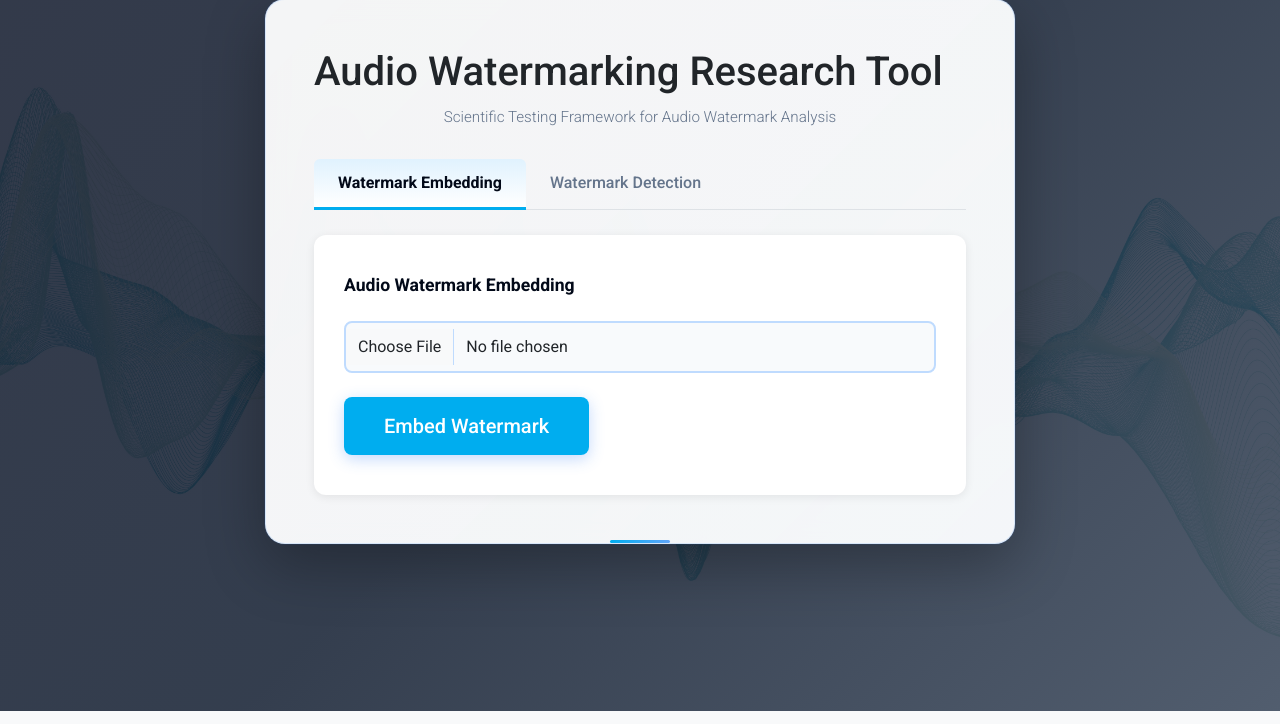
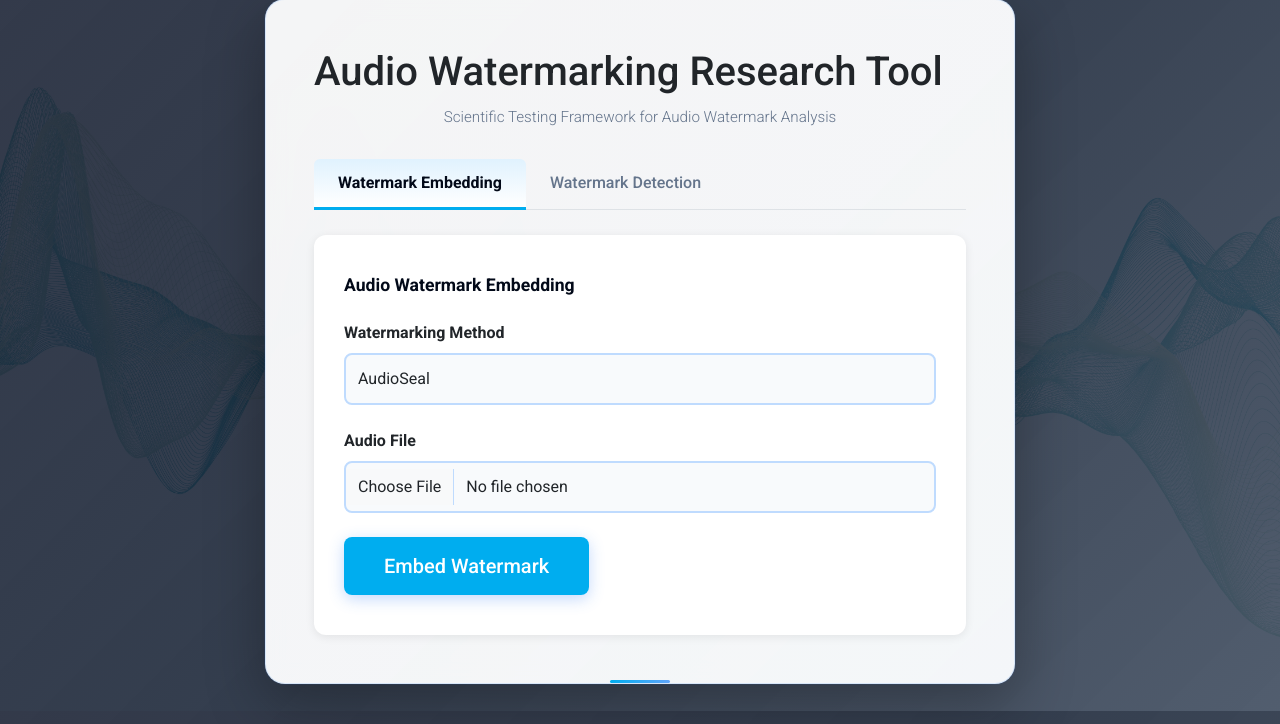
Before and after one commit to MortyMcFlyy/Watermarking-in-generativer-Sprachsynthese, a Flask app: page / in a window 1280 px wide. Shown: the part 89-813 px from the top of the page. Run offline with Flask 3, Linux system fonts and the light colour scheme.

Commit message:
added dropdown to choose between perth and audioseal ( perth does seem not to work 100% correct with its detection)

```diff
--- a/src/watermark_testing/api/app.py
+++ b/src/watermark_testing/api/app.py
@@ -3,10 +3,16 @@
 import sys
 from pathlib import Path
 
+import numpy as np
+
 # Füge den Parent-Ordner zum Path hinzu
 sys.path.append(str(Path(__file__).parent.parent))
 
+# AudioSeal Imports
 from aimodels.AudioSeal.audioseal_handler import prepare_audio, embed_watermark, detect_watermark, save_audio
+# PerTh Imports
+from aimodels.PerTh.perth_handler import embed_perth_watermark, detect_perth_watermark
+
 from database.database import init_db, SessionLocal
 from database.repositories import UserRepository, AudioFileRepository
 from services.audio_service import AudioService
@@ -109,29 +115,39 @@
 def embed():
     """
     Embed Watermark in Audio
-    - Upload + Watermarking
+    - Upload + Watermarking (AudioSeal oder PerTh)
     - Speichert Original UND Watermarked in DB
     """
     if 'audio' not in request.files:
         return jsonify({'error': 'Keine Datei gefunden'}), 400
 
     file = request.files['audio']
+    method = request.form.get('method', 'audioseal')  # Default: AudioSeal
 
     if file.filename == '':
         return jsonify({'error': 'Keine Datei ausgewählt'}), 400
+
+    if method not in ['audioseal', 'perth']:
+        return jsonify({'error': 'Ungültige Methode. Wähle "audioseal" oder "perth"'}), 400
 
     try:
         # 1. Original-Datei speichern
         filename, input_path = AudioService.save_uploaded_file(file, UPLOAD_FOLDER)
         original_metadata = AudioService.get_audio_metadata(input_path)
 
-        # 2. Watermark einbetten
-        audio_tensor, sr = prepare_audio(input_path)
-        watermarked_audio = embed_watermark(audio_tensor, sr)
+        # 2. Watermark einbetten - je nach Methode
+        output_filename = f"watermarked_{method}_{filename}"
+        output_path = os.path.join(UPLOAD_FOLDER, output_filename)
 
-        output_filename = f"watermarked_{filename}"
-        output_path = os.path.join(UPLOAD_FOLDER, output_filename)
-        save_audio(watermarked_audio, sr, output_path)
+        if method == 'audioseal':
+            audio_tensor, sr = prepare_audio(input_path)
+            watermarked_audio = embed_watermark(audio_tensor, sr)
+            save_audio(watermarked_audio, sr, output_path)
+            watermark_type = 'AudioSeal'
+
+        elif method == 'perth':
+            embed_perth_watermark(input_path, output_path)
+            watermark_type = 'PerTh'
 
         watermarked_metadata = AudioService.get_audio_metadata(output_path)
 
@@ -161,7 +177,7 @@
             sample_rate=watermarked_metadata['sample_rate'],
             duration=watermarked_metadata['duration'],
             has_watermark=True,
-            watermark_type='AudioSeal'
+            watermark_type=watermark_type
         )
 
         return send_file(output_path, as_attachment=True, download_name=output_filename)
@@ -177,37 +193,51 @@
 def detect():
     """
     Detect Watermark in Audio
-    - Upload + Detection
+    - Upload + Detection (AudioSeal oder PerTh)
     - Speichert Detection-Ergebnis in DB
     """
     if 'audio' not in request.files:
         return jsonify({'error': 'Keine Datei gefunden'}), 400
 
     file = request.files['audio']
+    method = request.form.get('method', 'audioseal')  # Default: AudioSeal
 
     if file.filename == '':
         return jsonify({'error': 'Keine Datei ausgewählt'}), 400
+
+    if method not in ['audioseal', 'perth']:
+        return jsonify({'error': 'Ungültige Methode. Wähle "audioseal" oder "perth"'}), 400
 
     try:
         # 1. Datei speichern
         filename, input_path = AudioService.save_uploaded_file(file, UPLOAD_FOLDER)
         metadata = AudioService.get_audio_metadata(input_path)
 
-        # 2. Detection durchführen
-        audio_tensor, sr = prepare_audio(input_path)
-        confidence, message = detect_watermark(audio_tensor, sr)
+        # 2. Detection durchführen - je nach Methode
+        if method == 'audioseal':
+            audio_tensor, sr = prepare_audio(input_path)
+            confidence, message = detect_watermark(audio_tensor, sr)
 
-        # Tensor zu Float konvertieren
-        if hasattr(confidence, 'cpu'):
-            confidence = float(confidence.cpu().detach().numpy())
-        else:
-            confidence = float(confidence)
+            # Tensor zu Float konvertieren
+            if hasattr(confidence, 'cpu'):
+                confidence = float(confidence.cpu().detach().numpy())
+            else:
+                confidence = float(confidence)
 
-        if hasattr(message, 'cpu'):
-            message = message.cpu().detach().numpy().tolist()
+            if hasattr(message, 'cpu'):
+                message = message.cpu().detach().numpy().tolist()
 
-        confidence_percent = confidence * 100
-        detected = confidence_percent >= 50
+            confidence_percent = confidence * 100
+            detected = bool(confidence_percent >= 50)  # Explizit zu bool
+            watermark_type = 'AudioSeal'
+            watermark_data = None  # AudioSeal gibt kein extrahiertes Watermark zurück
+
+        elif method == 'perth':
+            watermark, detected = detect_perth_watermark(input_path)
+            detected = bool(detected)  # Explizit zu Python bool konvertieren
+            watermark_type = 'PerTh'
+            watermark_data = watermark
+            # PerTh hat keinen Confidence Score - nur detected True/False
 
         # 3. In DB speichern mit Detection-Info
         db = get_db_session()
@@ -222,16 +252,30 @@
             sample_rate=metadata['sample_rate'],
             duration=metadata['duration'],
             has_watermark=detected,
-            watermark_type='AudioSeal' if detected else None
+            watermark_type=watermark_type if detected else None
         )
 
-        return jsonify({
+        response_data = {
             'detected': detected,
-            'confidence': confidence_percent,
-            'message': message,
             'filename': filename,
-            'audio_id': audio_file.id
-        }), 200
+            'audio_id': audio_file.id,
+            'method': watermark_type
+        }
+
+        # Methoden-spezifische Daten
+        if method == 'perth':
+            # PerTh: Nur Watermark-Daten, kein Confidence
+            if watermark_data is not None:
+                if isinstance(watermark_data, np.ndarray):
+                    response_data['watermark'] = watermark_data.tolist()
+                else:
+                    response_data['watermark'] = watermark_data
+        elif method == 'audioseal':
+            # AudioSeal: Hat Confidence Score
+            response_data['confidence'] = confidence_percent
+            response_data['message'] = message
+
+        return jsonify(response_data), 200
 
     except Exception as e:
         return jsonify({'error': str(e)}), 500
--- a/src/watermark_testing/api/static/js/watermark.js
+++ b/src/watermark_testing/api/static/js/watermark.js
@@ -1,5 +1,7 @@
 function embedWatermark() {
     const fileInput = document.getElementById('audioFile');
+    const methodSelect = document.getElementById('embedMethod');
+    const method = methodSelect.value;
 
     if (!fileInput.files[0]) {
         showResult('❌ Bitte wähle eine Audio-Datei aus!', true, 'embedResult');
@@ -8,32 +10,41 @@
 
     const formData = new FormData();
     formData.append('audio', fileInput.files[0]);
+    formData.append('method', method);
 
-    showResult('⏳ Watermark wird eingebettet...', false, 'embedResult');
+    const methodName = method === 'audioseal' ? 'AudioSeal' : 'PerTh';
+    showResult(`⏳ Watermark wird mit ${methodName} eingebettet...`, false, 'embedResult');
 
     fetch('/watermark/embed', {
         method: 'POST',
         body: formData
     })
-    .then(response => response.blob())
+    .then(response => {
+        if (!response.ok) {
+            return response.json().then(err => { throw new Error(err.error || 'Unbekannter Fehler'); });
+        }
+        return response.blob();
+    })
     .then(blob => {
         const url = window.URL.createObjectURL(blob);
         const a = document.createElement('a');
         a.href = url;
-        a.download = 'watermarked_' + fileInput.files[0].name;
+        a.download = `watermarked_${method}_` + fileInput.files[0].name;
         document.body.appendChild(a);
         a.click();
         a.remove();
 
-        showResult('✅ Watermark erfolgreich eingebettet! Download startet...', false, 'embedResult');
+        showResult(`✅ Watermark erfolgreich mit ${methodName} eingebettet! Download startet...`, false, 'embedResult');
     })
     .catch(error => {
-        showResult('❌ Fehler: ' + error, true, 'embedResult');
+        showResult('❌ Fehler: ' + error.message, true, 'embedResult');
     });
 }
 
 function detectWatermark() {
     const fileInput = document.getElementById('detectFile');
+    const methodSelect = document.getElementById('detectMethod');
+    const method = methodSelect.value;
 
     if (!fileInput.files[0]) {
         showResult('❌ Bitte wähle eine Audio-Datei aus!', true, 'detectResult');
@@ -42,8 +53,10 @@
 
     const formData = new FormData();
     formData.append('audio', fileInput.files[0]);
+    formData.append('method', method);
 
-    showResult('⏳ Watermark wird gescannt...', false, 'detectResult');
+    const methodName = method === 'audioseal' ? 'AudioSeal' : 'PerTh';
+    showResult(`⏳ Watermark wird mit ${methodName} gescannt...`, false, 'detectResult');
 
     fetch('/watermark/detect', {
         method: 'POST',
@@ -56,13 +69,23 @@
             return;
         }
 
-        const confidence = data.confidence.toFixed(2);
         const detected = data.detected;
+        const methodBadgeClass = method === 'audioseal' ? 'badge-audioseal' : 'badge-perth';
 
         let resultHTML = `
             <div class="mt-4">
-                <h6 class="text-center">📊 Analyse: ${data.filename}</h6>
+                <h6 class="text-center">
+                    📊 Analyse: ${data.filename}
+                    <span class="method-badge ${methodBadgeClass}">${methodName}</span>
+                </h6>
+        `;
 
+        // Unterschiedliche Anzeige je nach Methode
+        if (method === 'audioseal') {
+            // AudioSeal: Zeige Confidence Score
+            const confidence = data.confidence.toFixed(2);
+
+            resultHTML += `
                 <div class="confidence-badge ${detected ? 'bg-success text-white' : 'bg-danger text-white'}">
                     ${confidence}%
                 </div>
@@ -81,8 +104,27 @@
                     <strong>${detected ? '✅ Watermark erkannt!' : '⚠️ Kein Watermark erkannt'}</strong><br>
                     Konfidenz: ${confidence}%
                 </div>
-            </div>
-        `;
+            `;
+        } else {
+            // PerTh: Zeige nur Ja/Nein
+            resultHTML += `
+                <div class="alert ${detected ? 'alert-success' : 'alert-warning'} mt-3 text-center" style="font-size: 1.2rem;">
+                    <strong>${detected ? '✅ Watermark erkannt!' : '⚠️ Kein Watermark erkannt'}</strong>
+                </div>
+            `;
+
+            // Zeige extrahiertes Watermark falls vorhanden
+            if (detected && data.watermark !== null && data.watermark !== undefined) {
+                resultHTML += `
+                    <div class="alert alert-info mt-2">
+                        <strong>🔐 Extrahiertes Watermark:</strong><br>
+                        <code style="white-space: pre-wrap; word-break: break-all;">${JSON.stringify(data.watermark, null, 2)}</code>
+                    </div>
+                `;
+            }
+        }
+
+        resultHTML += `</div>`;
 
         document.getElementById('detectResult').innerHTML = resultHTML;
     })
--- a/src/watermark_testing/api/templates/index.html
+++ b/src/watermark_testing/api/templates/index.html
@@ -151,7 +151,7 @@
         }
 
         /* Form Controls */
-        .form-control {
+        .form-control, .form-select {
             border: 2px solid var(--wave);
             border-radius: 8px;
             padding: 12px;
@@ -159,7 +159,7 @@
             background: #f8fafc;
         }
 
-        .form-control:focus {
+        .form-control:focus, .form-select:focus {
             border-color: var(--water-blue);
             box-shadow: 0 0 0 3px rgba(59, 130, 246, 0.1);
             background: white;
@@ -215,6 +215,25 @@
             font-weight: 600;
             margin-bottom: 20px;
         }
+
+        .method-badge {
+            display: inline-block;
+            padding: 4px 12px;
+            border-radius: 20px;
+            font-size: 0.85rem;
+            font-weight: 500;
+            margin-left: 8px;
+        }
+
+        .badge-audioseal {
+            background: linear-gradient(135deg, #dbeafe 0%, #bfdbfe 100%);
+            color: #1e40af;
+        }
+
+        .badge-perth {
+            background: linear-gradient(135deg, #fce7f3 0%, #fbcfe8 100%);
+            color: #9f1239;
+        }
     </style>
 </head>
 <body>
@@ -245,7 +264,18 @@
             <div class="tab-pane fade show active" id="embed" role="tabpanel">
                 <div class="upload-section">
                     <h5>Audio Watermark Embedding</h5>
+
+                    <!-- Watermarking Method Selection -->
                     <div class="mb-4">
+                        <label for="embedMethod" class="form-label fw-semibold">Watermarking Method</label>
+                        <select id="embedMethod" class="form-select">
+                            <option value="audioseal" selected>AudioSeal</option>
+                            <option value="perth">PerTh (Implicit)</option>
+                        </select>
+                    </div>
+
+                    <div class="mb-4">
+                        <label for="audioFile" class="form-label fw-semibold">Audio File</label>
                         <input type="file" id="audioFile" accept="audio/*" class="form-control">
                     </div>
                     <button class="btn btn-custom text-white btn-lg" onclick="embedWatermark()">
@@ -259,7 +289,18 @@
             <div class="tab-pane fade" id="detect" role="tabpanel">
                 <div class="upload-section">
                     <h5>Watermark Detection & Analysis</h5>
+
+                    <!-- Detection Method Selection -->
                     <div class="mb-4">
+                        <label for="detectMethod" class="form-label fw-semibold">Detection Method</label>
+                        <select id="detectMethod" class="form-select">
+                            <option value="audioseal" selected>AudioSeal</option>
+                            <option value="perth">PerTh (Implicit)</option>
+                        </select>
+                    </div>
+
+                    <div class="mb-4">
+                        <label for="detectFile" class="form-label fw-semibold">Audio File</label>
                         <input type="file" id="detectFile" accept="audio/*" class="form-control">
                     </div>
                     <button class="btn btn-custom btn-detect text-white btn-lg" onclick="detectWatermark()">
```
Also changed, not shown: src/watermark_testing/aimodels/PerTh/perth_handler.py (+63 -10 lines), src/watermark_testing/database/watermark_testing.db.
